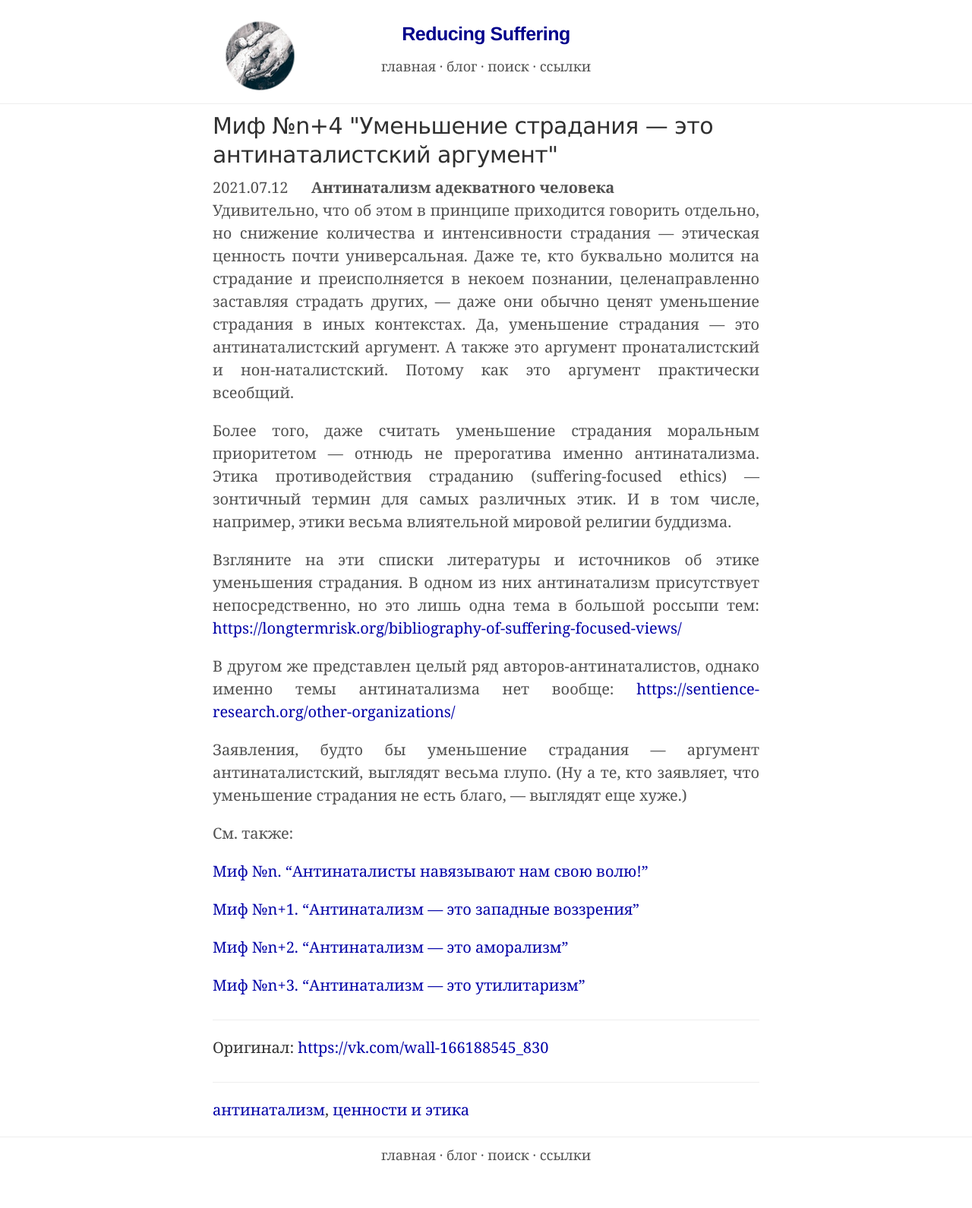
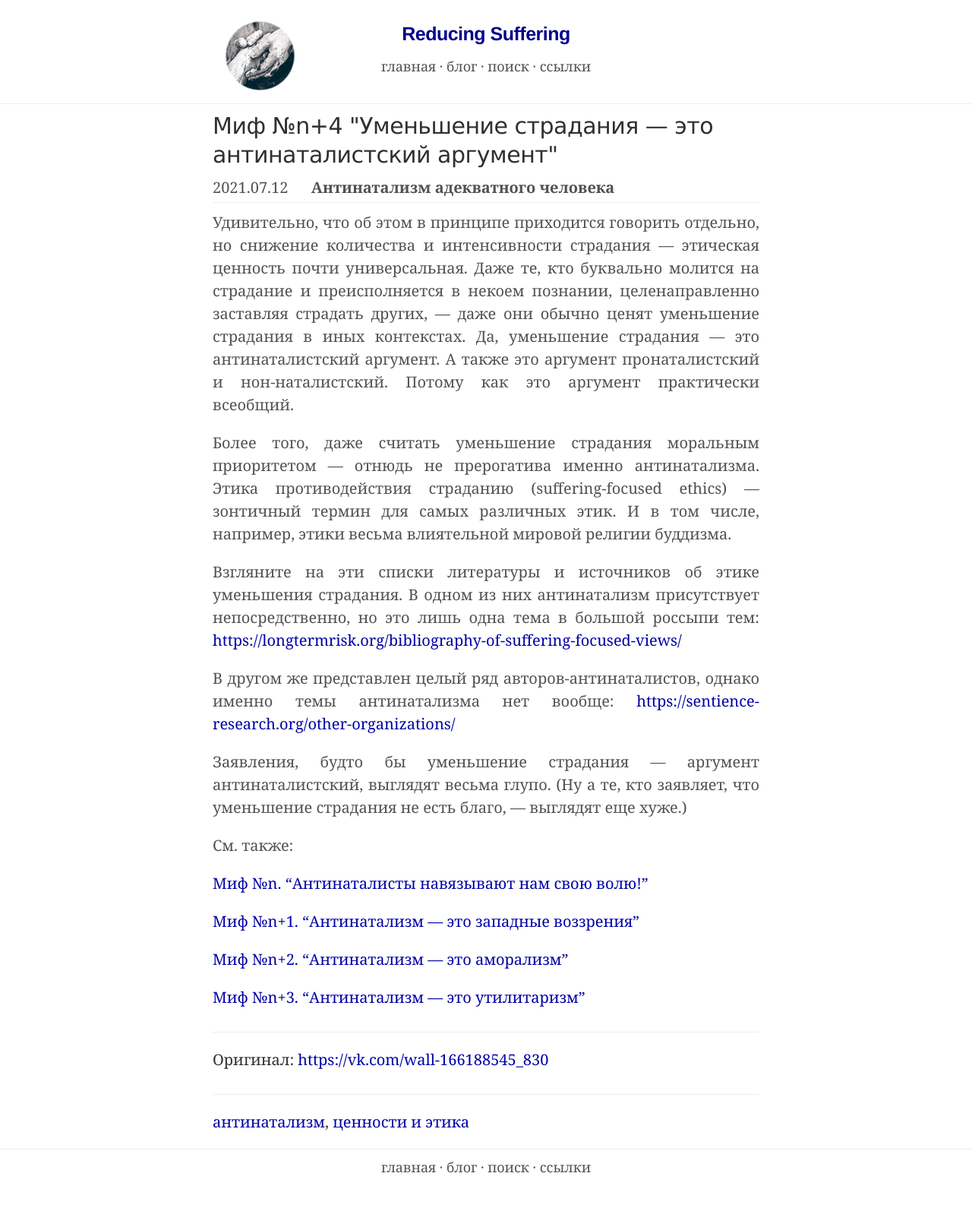
Before and after one commit to ReducingSuffering/reducingsuffering.github.io, a Jekyll site: the page built from _posts/wt/СМИ/Антинатализм адекватного человека/2021-07-13-285.md, in a window 1280 px wide. Shown: the whole page at 76% size. Built offline with Jekyll 4.4.1, drawn with Linux system fonts in a browser that asks for light colours.

Commit message:
Update post-head.html

```diff
--- a/_includes/post-head.html
+++ b/_includes/post-head.html
@@ -4,5 +4,8 @@
 <hr style="margin-top: 0.2em; margin-bottom: 0.5em;">
 {% else %}
 <h2 class="post-title">{% if include.link %}<a href="{{ post.url | relative_url }}">{{ include.post.title }}</a>{% else %}{{ include.post.title }}{% endif %}</h2>
-{% if include.post.original %}<div class="article-info">{{ include.post.original_date | join: " — " }} &#8195 <b>{{ include.post.authors | join: ", " }}{{ include.post.source }}</b></div>{% endif %}
+{% if include.post.original %}
+<div class="article-info">{{ include.post.original_date | join: " — " }} &#8195 <b>{{ include.post.authors | join: ", " }}{{ include.post.source }}</b></div>
+<hr style="margin-top: 0.2em; margin-bottom: 0.5em;">
 {% endif %}
+{% endif %}
```
